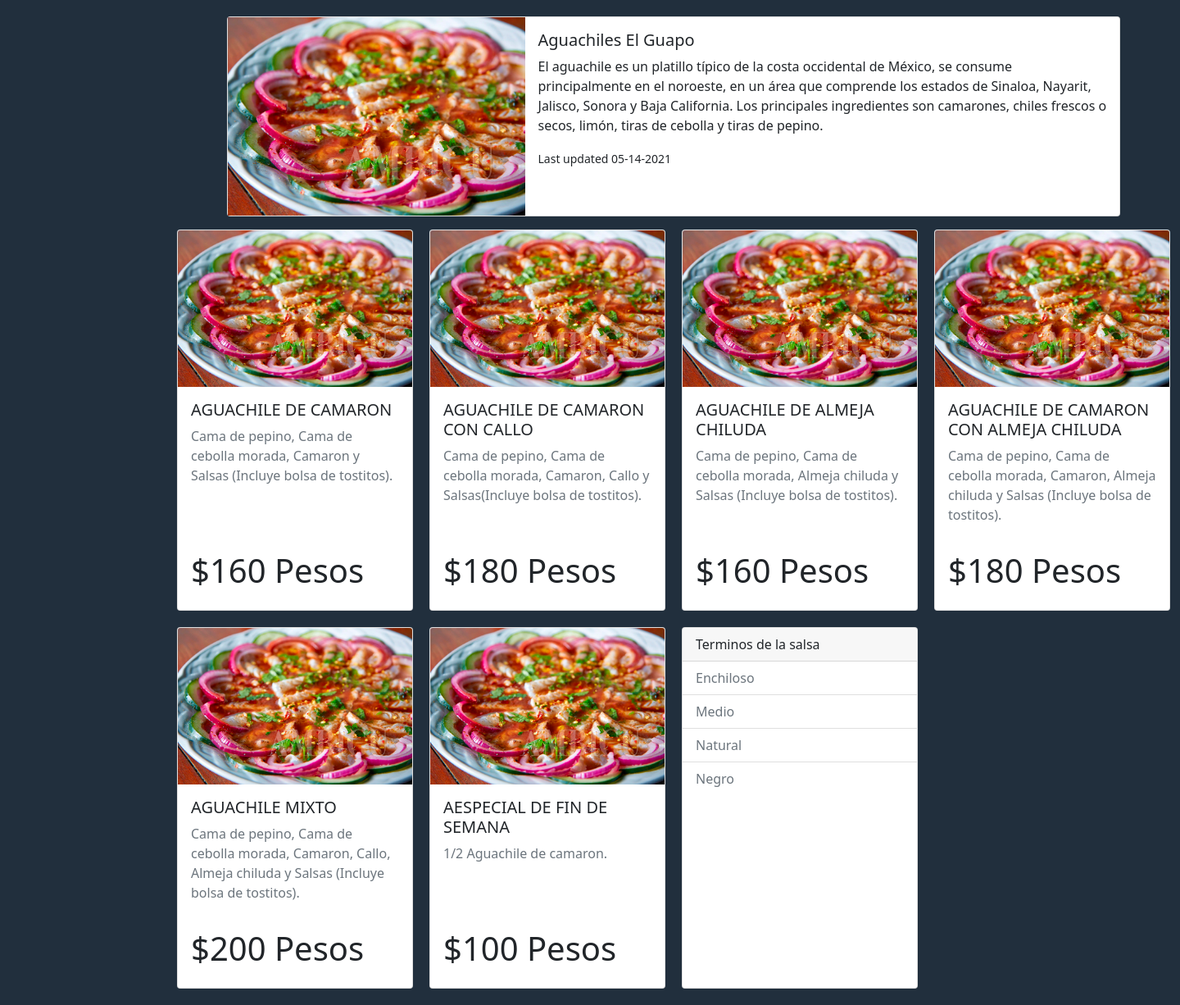
After one commit to PabloBeltranT/PortfolioPabloBeltran, a Django app: page /menu/ in a window 1440 px wide. The commit adds this page. Shown: the whole page at 82% size. Run offline with Django 3.2, Linux system fonts and the light colour scheme.

Commit message:
primer commit con menu integrado

```diff
--- a/portfolio/settings.py
+++ b/portfolio/settings.py
@@ -61,7 +61,8 @@ TEMPLATES = [
     {
         'BACKEND': 'django.template.backends.django.DjangoTemplates',
         'DIRS': [
-            'portfolio_app/templates/portfolio_app/'
+            'portfolio_app/templates/portfolio_app/',
+            'portfolio_app/templates/menu/',
         ],
         'APP_DIRS': True,
         'OPTIONS': {
--- /dev/null
+++ b/portfolio_app/static/menu/menu.css
@@ -0,0 +1,51 @@
+html{
+    padding: 0px;
+    margin: 0px;
+    display: grid;
+    justify-items: center;
+}
+body{
+    padding: 0px;
+    margin: 0px;
+    display: grid;
+    width: 70%;
+    justify-items: center;
+    background-color: #212F3D;
+}
+
+
+
+
+header{
+    display: grid;
+    width: 90%;
+    padding-top: 20px;
+}
+
+
+
+
+section{
+    display: grid;
+    grid-template-columns: repeat(4, 1fr);
+    gap: 20px;
+    padding-bottom: 20px;
+}
+
+.link{
+    display: grid;
+    align-items: flex-end;
+}
+
+
+@media (max-width: 2000px) {
+}
+
+@media (max-width: 1600px) {
+}
+
+@media (max-width: 1200px) {
+}
+
+@media (max-width: 760px) {
+}
--- /dev/null
+++ b/portfolio_app/templates/menu/menu.html
@@ -0,0 +1,121 @@
+<!DOCTYPE html>
+<html lang="en">
+<head>
+    {% load static %}
+    <meta charset="UTF-8">
+    <meta http-equiv="X-UA-Compatible" content="IE=edge">
+    <meta name="viewport" content="width=device-width, initial-scale=1.0">
+    <link href="https://cdn.jsdelivr.net/npm/bootstrap@5.0.0-beta3/dist/css/bootstrap.min.css" rel="stylesheet" integrity="sha384-eOJMYsd53ii+scO/bJGFsiCZc+5NDVN2yr8+0RDqr0Ql0h+rP48ckxlpbzKgwra6" crossorigin="anonymous">
+    <link rel="stylesheet" href="{% static 'menu/menu.css' %}">
+    <title>Menu</title>
+</head>
+
+
+
+<body>
+
+    <header>
+        <div class="card-info card mb-3" >
+            <div class="row g-0">
+                <div class="container-img col-md-4">
+                    <img src="{% static 'menu/assets/imgs/aguachile.jpg' %}" alt="..." width="100%">
+                </div>
+                <div class="col-md-8">
+                    <div class="card-body">
+                        <h5 class="card-title">Aguachiles El Guapo </h5>
+                        <p class="card-text">
+                            El aguachile es un platillo típico de la costa occidental de México, se consume principalmente en el noroeste, en un área que comprende los estados de Sinaloa, Nayarit, Jalisco, Sonora y Baja California. Los principales ingredientes son camarones, chiles frescos o secos, limón, tiras de cebolla y tiras de pepino.
+                        </p>
+                        <p class="card-text"><small>Last updated 05-14-2021</small></p>
+                    </div>
+                </div>
+            </div>
+        </div>
+    </header>
+
+    <section>
+        <div class="card card-projects" style="width: 18rem;">
+            <img src="{% static 'menu/assets/imgs/aguachile.jpg' %}" class="card-img-top" alt="...">
+            <div class="card-body">
+              <h5 class="card-title">AGUACHILE DE CAMARON</h5>
+              <p class="card-text text-muted">Cama de pepino, Cama de cebolla morada, Camaron y Salsas (Incluye bolsa de tostitos).</p>
+            </div>
+            <div class="link card-body">
+              <h1>$160 Pesos</h1>
+            </div>
+        </div>
+
+        <div class="card card-projects" style="width: 18rem;">
+            <img src="{% static 'menu/assets/imgs/aguachile.jpg' %}" class="card-img-top" alt="...">
+            <div class="card-body">
+              <h5 class="card-title">AGUACHILE DE CAMARON CON CALLO</h5>
+              <p class="card-text text-muted">Cama de pepino, Cama de cebolla morada, Camaron, Callo y Salsas(Incluye bolsa de tostitos).</p>
+            </div>
+            <div class="link card-body">
+                <h1>$180 Pesos</h1>
+            </div>
+        </div>
+
+        <div class="card card-projects" style="width: 18rem;">
+            <img src="{% static 'menu/assets/imgs/aguachile.jpg' %}" class="card-img-top" alt="...">
+            <div class="card-body">
+              <h5 class="card-title">AGUACHILE DE ALMEJA CHILUDA</h5>
+              <p class="card-text text-muted">Cama de pepino, Cama de cebolla morada, Almeja chiluda y Salsas (Incluye bolsa de tostitos).</p>
+            </div>
+            <div class="link card-body">
+                <h1>$160 Pesos</h1>
+            </div>
+        </div>
+
+        <div class="card card-projects" style="width: 18rem;">
+            <img src="{% static 'menu/assets/imgs/aguachile.jpg' %}" class="card-img-top" alt="...">
+            <div class="card-body">
+              <h5 class="card-title">AGUACHILE DE CAMARON CON ALMEJA CHILUDA</h5>
+              <p class="card-text text-muted">Cama de pepino, Cama de cebolla morada, Camaron, Almeja chiluda y Salsas (Incluye bolsa de tostitos).</p>
+            </div>
+            <div class="link card-body">
+                <h1>$180 Pesos</h1>
+            </div>
+        </div>
+
+        <div class="card card-projects" style="width: 18rem;">
+            <img src="{% static 'menu/assets/imgs/aguachile.jpg' %}" class="card-img-top" alt="...">
+            <div class="card-body">
+              <h5 class="card-title">AGUACHILE MIXTO</h5>
+              <p class="card-text text-muted">Cama de pepino, Cama de cebolla morada, Camaron, Callo, Almeja chiluda y Salsas (Incluye bolsa de tostitos).</p>
+            </div>
+            <div class="link card-body">
+                <h1>$200 Pesos</h1>
+            </div>
+        </div>
+
+        <div class="card card-projects" style="width: 18rem;">
+            <img src="{% static 'menu/assets/imgs/aguachile.jpg' %}" class="card-img-top" alt="...">
+            <div class="card-body">
+              <h5 class="card-title">AESPECIAL DE FIN DE SEMANA</h5>
+              <p class="card-text text-muted">1/2 Aguachile de camaron.</p>
+            </div>
+            <div class="link card-body">
+                <h1>$100 Pesos</h1>
+            </div>
+        </div>
+
+        <div class="card" style="width: 18rem;">
+            <div class="card-header">
+                Terminos de la salsa
+            </div>
+            <ul class="list-group list-group-flush">
+              <li class="list-group-item text-muted">Enchiloso</li>
+              <li class="list-group-item text-muted">Medio</li>
+              <li class="list-group-item text-muted">Natural</li>
+              <li class="list-group-item text-muted">Negro</li>
+            </ul>
+          </div>
+    </section>
+
+    <footer>
+
+    </footer>
+
+</body>
+</html>
--- a/portfolio_app/templates/portfolio_app/index.html
+++ b/portfolio_app/templates/portfolio_app/index.html
@@ -109,7 +109,7 @@
               <li class="list-group-item">Fecha: 06-01-2020 - 01-01-2021</li>
             </ul>
             <div class="link card-body">
-              <a href="#" class="card-link">Ver Proyecto</a>
+              <a href="/menu/" class="card-link">Ver Proyecto</a>
             </div>
         </div>
 
--- a/portfolio_app/urls.py
+++ b/portfolio_app/urls.py
@@ -1,6 +1,7 @@
 from django.urls import path
-from .views import index
+from .views import index, menu
 
 urlpatterns = [
     path('', index),
+    path('menu/', menu),
 ]
--- a/portfolio_app/views.py
+++ b/portfolio_app/views.py
@@ -3,3 +3,6 @@ from django.shortcuts import render
 # Create your views here.
 def index(request):
     return render(request, 'index.html', {})
+
+def menu(request):
+    return render(request, 'menu.html', {})
```
Also changed, not shown: db.sqlite3 (added), portfolio_app/static/menu/assets/imgs/aguachile.jpg (added).
